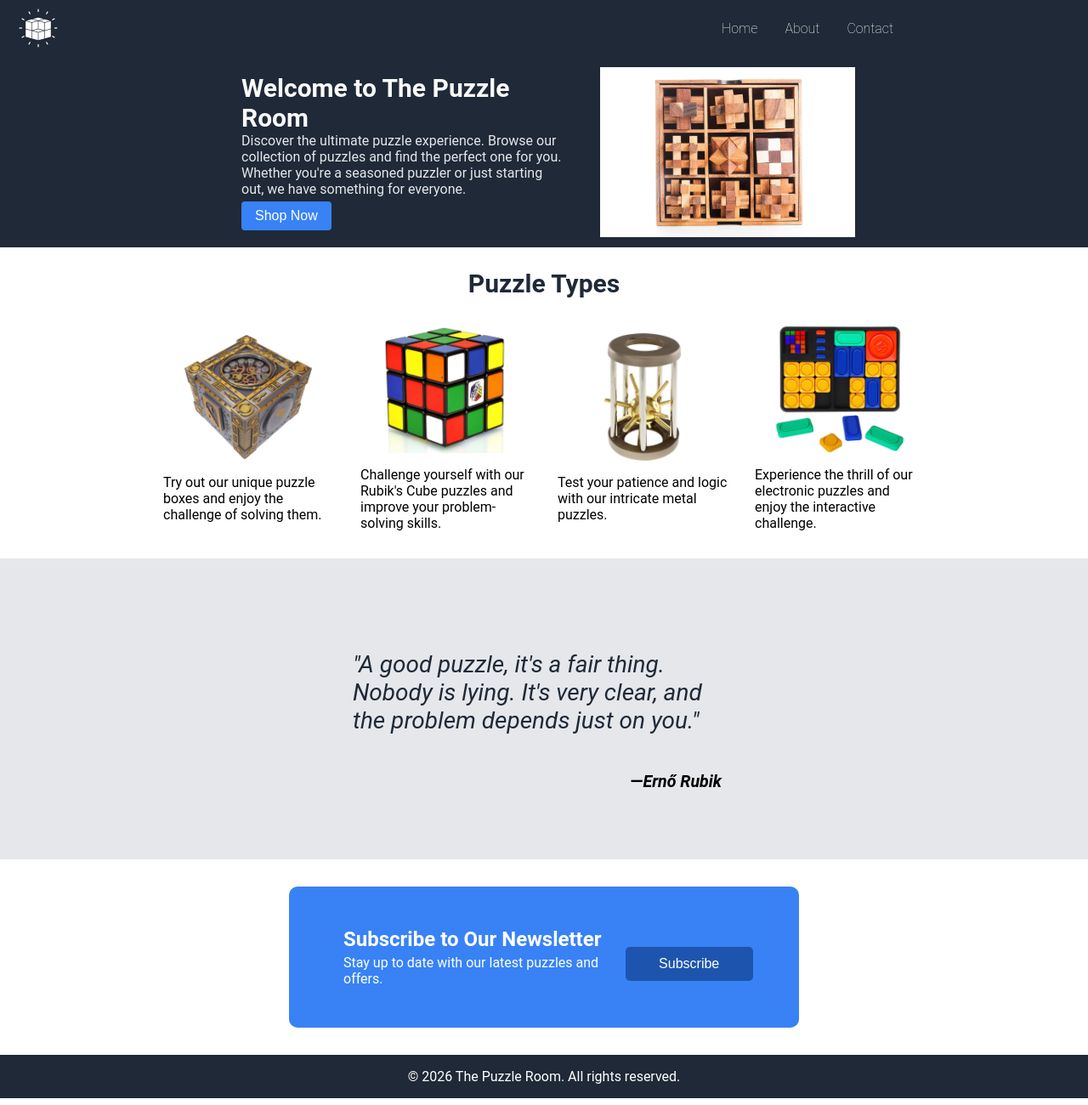
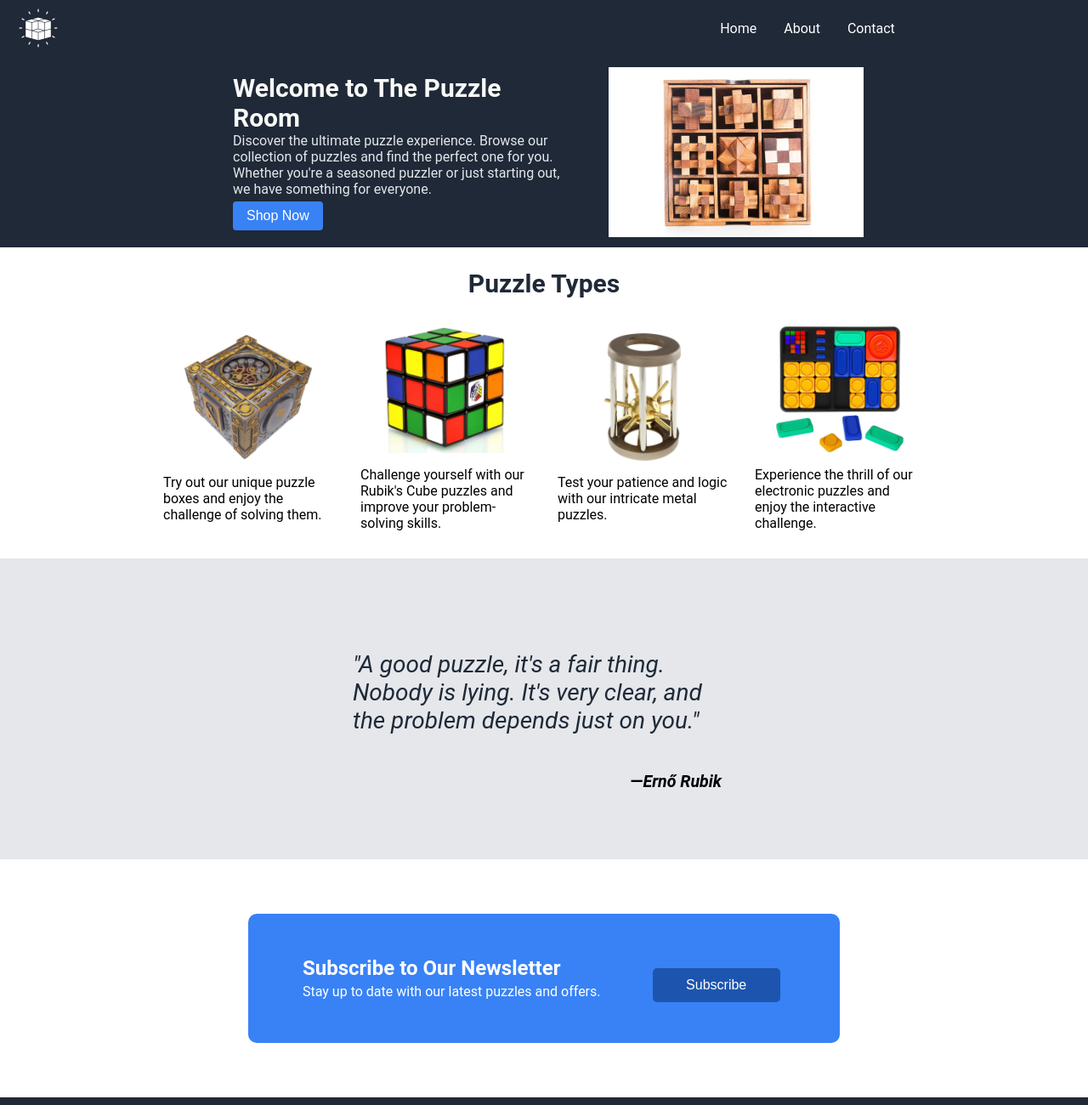
Before and after one commit to blakemendes9/TOP-landing-page, a plain HTML site: page index.html in a window 1280 px wide. Shown: the top 1300 px of the page at 85% size. Drawn offline with Linux system fonts and the light colour scheme.

Commit message:
Reverted back to original CSS stylings

```diff
--- a/styles.css
+++ b/styles.css
@@ -1,13 +1,3 @@
-
-* {
-    box-sizing: border-box;
-}
-
-html {
-    width: 100%;
-    scroll-behavior: smooth;
-}
-
 body {
     font-family: "Roboto", Arial, sans-serif;
     min-height: 100dvh;
@@ -29,7 +19,7 @@ body {
     justify-content: flex-start;
 }
 
-.header-left .header-logo {
+.header-left .header-logo{
     height: 50px;
 }
 
@@ -44,7 +34,7 @@ body {
     display: flex;
 }
 
-.header-right .nav-list {
+.header-right .nav-list{
     list-style: none;
     margin: 0;
     padding: 0;
@@ -55,14 +45,14 @@ body {
 .header-right .nav-link a {
     color: white;
     text-decoration: none;
-    font-weight: 200;
+    font-weight: 200px;
 }
 
 .header-right .nav-link a:hover {
     color: rgb(186, 207, 252);
 }
 
-main {
+main{
     flex: 1;
 }
 
@@ -153,6 +143,7 @@ main {
     display: flex;
     flex-direction: row;
     align-items: center;
+    /* margin: 1rem 0; */
     margin: 0 1rem;
     gap: 2rem;
 }
@@ -189,6 +180,7 @@ main {
 }
 
 .quote-figure blockquote {
+    /* font-size: 26px; */
     font-size: 100%;
     font-style: italic;
     color: #1F2937;
@@ -207,7 +199,7 @@ main {
     flex-direction: column;
     align-items: center;
     justify-content: center;
-    padding: 2rem;
+    padding: 4rem;
 }
 
 .subscribe-content {
```
